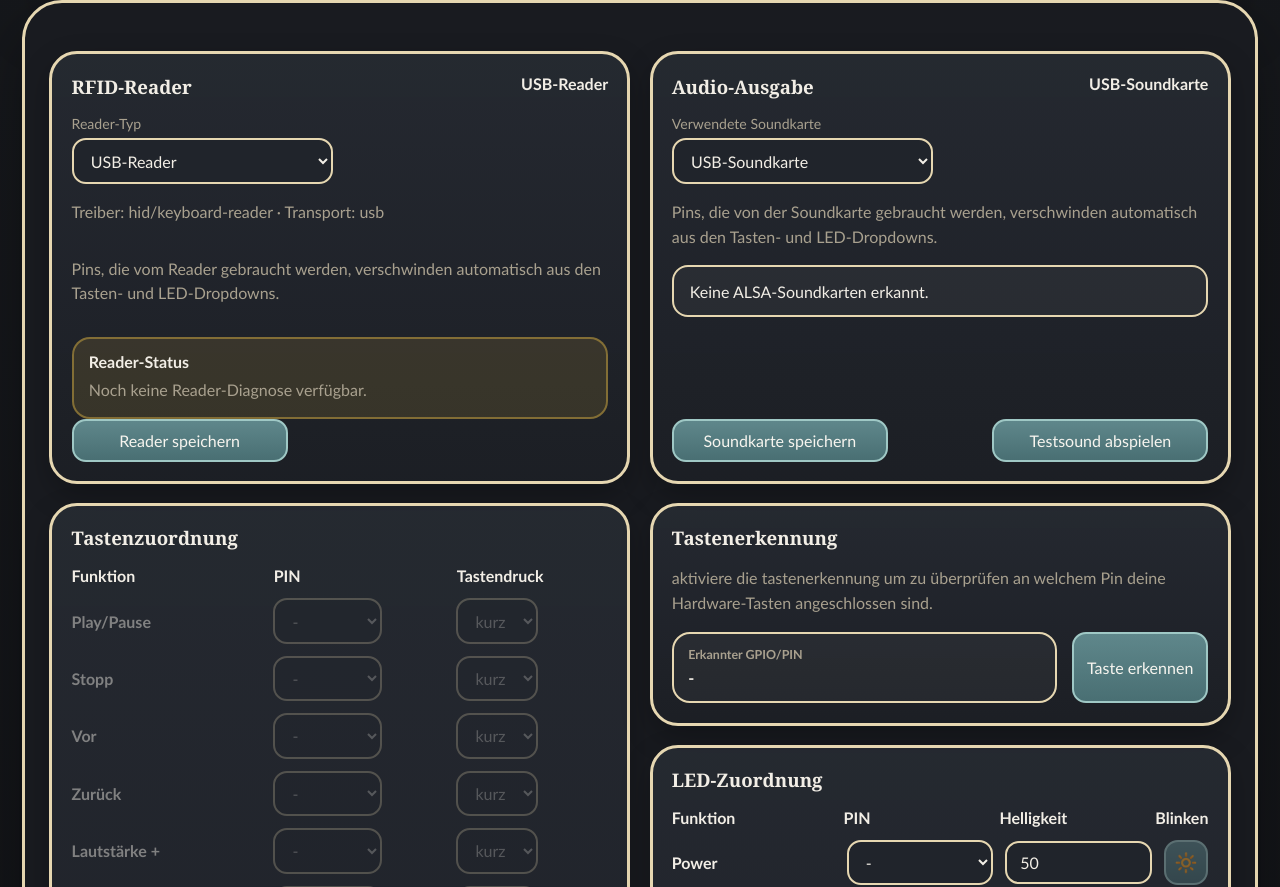
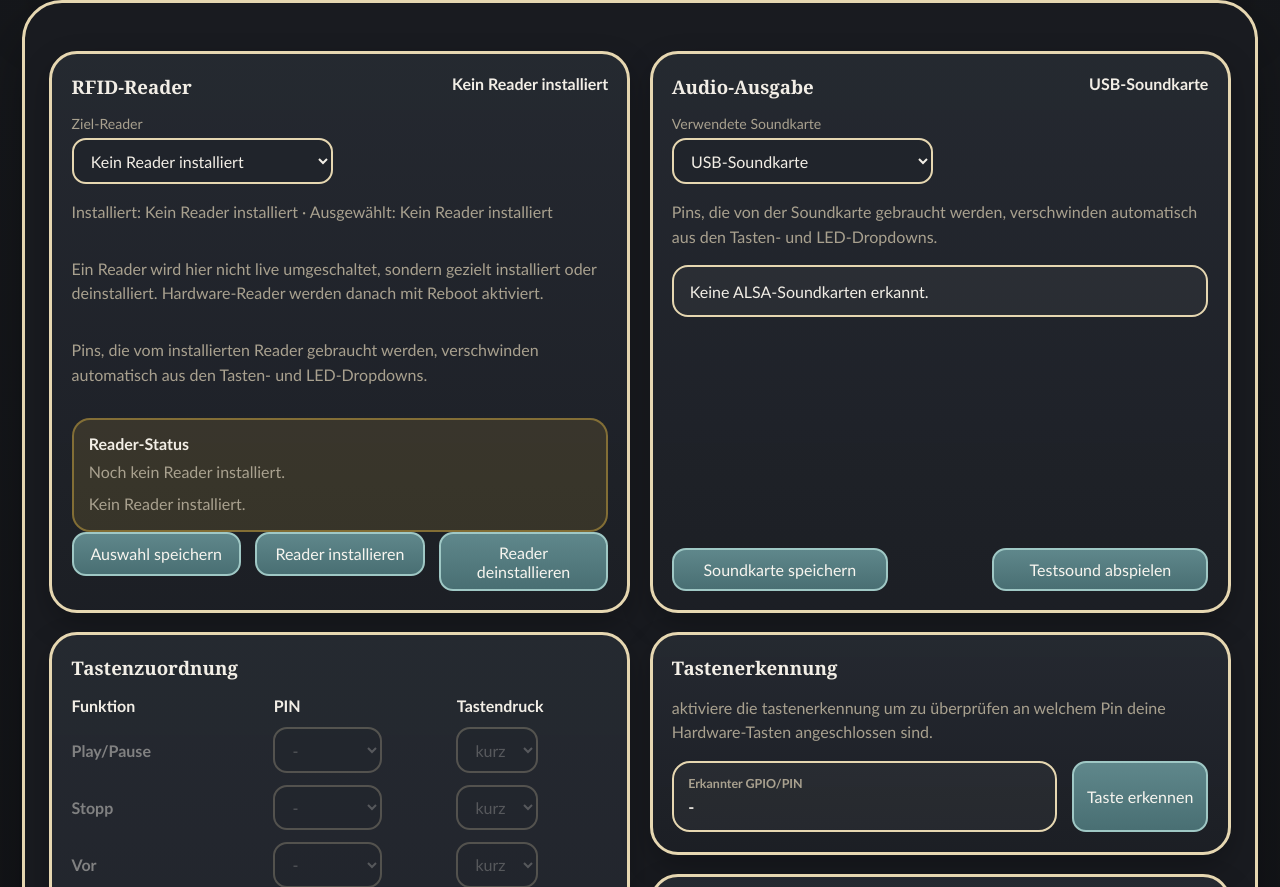
Before and after one commit to Lupus1988/Phoniebox, a Flask app: page /setup in a window 1280 px wide. Shown: the part 218-1105 px from the top of the page. Run offline with Flask 3, Linux system fonts and the light colour scheme.

Commit message:
Add reader install workflow

```diff
--- a/app.py
+++ b/app.py
@@ -43,6 +43,7 @@ AUDIO_PROFILE_DIR = DATA_DIR / "generated" / "audio"
 READER_GUIDE_DIR = BASE_DIR / "assets" / "reader-guides"
 AUDIO_GUIDE_DIR = BASE_DIR / "assets" / "audio-guides"
 HOTSPOT_SECURITY_CHOICES = {"open", "wpa-psk"}
+READER_NONE_ID = "NONE"
 
 app = Flask(
     __name__,
@@ -132,6 +133,7 @@ POWER_ROUTINE_OPTIONS = [
     },
 ]
 READER_OPTIONS = [
+    {"id": READER_NONE_ID, "label": "Kein Reader installiert", "driver": "-", "transport": "-"},
     {"id": "USB", "label": "USB-Reader", "driver": "hid/keyboard-reader", "transport": "usb"},
     {"id": "RC522", "label": "RC522", "driver": "mfrc522", "transport": "spi"},
     {"id": "PN532_I2C", "label": "PN532 (I2C)", "driver": "pn532", "transport": "i2c"},
@@ -427,9 +429,9 @@ def default_library():
 
 def default_reader_status():
     return {
-        "configured_type": "USB",
+        "configured_type": READER_NONE_ID,
         "ready": False,
-        "message": "",
+        "message": "Kein Reader installiert.",
         "details": [],
         "updated_at": 0,
     }
@@ -452,7 +454,11 @@ def default_settings():
 def default_setup():
     return {
         "reader": {
-            "type": "USB",
+            "type": READER_NONE_ID,
+            "target_type": READER_NONE_ID,
+            "install_state": "not_installed",
+            "needs_reboot": False,
+            "last_action_message": "Noch kein Reader installiert.",
             "connection_hint": "USB-Reader anstecken oder RC522 per SPI verdrahten",
         },
         "hardware_buttons_enabled": False,
@@ -589,11 +595,157 @@ def save_settings(data):
 
 
 def load_setup():
-    return merge_defaults(load_json(SETUP_FILE, default_setup()), default_setup())
+    data = merge_defaults(load_json(SETUP_FILE, default_setup()), default_setup())
+    return normalize_setup_data(data)
 
 
 def save_setup(data):
     save_json(SETUP_FILE, data)
+
+
+def valid_reader_ids():
+    return {option["id"] for option in READER_OPTIONS}
+
+
+def normalize_reader_type(value):
+    reader_type = (value or READER_NONE_ID).strip()
+    if reader_type not in valid_reader_ids():
+        return READER_NONE_ID
+    return reader_type
+
+
+def reader_requires_reboot(current_type, target_type):
+    current_type = normalize_reader_type(current_type)
+    target_type = normalize_reader_type(target_type)
+    if current_type == target_type:
+        return False
+    return any(reader_type in {READER_NONE_ID, "RC522", "PN532_I2C", "PN532_SPI", "PN532_UART"} for reader_type in (current_type, target_type))
+
+
+def reader_transition_commands(target_type):
+    target_type = normalize_reader_type(target_type)
+    commands = []
+    if target_type in {"RC522", "PN532_SPI"}:
+        commands.append(["raspi-config", "nonint", "do_spi", "0"])
+    if target_type == "PN532_I2C":
+        commands.append(["raspi-config", "nonint", "do_i2c", "0"])
+    if target_type == "PN532_UART":
+        commands.append(["raspi-config", "nonint", "do_serial_cons", "1"])
+        commands.append(["raspi-config", "nonint", "do_serial_hw", "0"])
+    return commands
+
+
+def run_local_command(command):
+    result = subprocess.run(command, capture_output=True, text=True, check=False)
+    output = (result.stdout or result.stderr or "").strip()
+    return {"ok": result.returncode == 0, "output": output}
+
+
+def save_reader_status(configured_type, ready, message, details=None):
+    save_json(
+        READER_STATUS_FILE,
+        {
+            "configured_type": normalize_reader_type(configured_type),
+            "ready": bool(ready),
+            "message": str(message or ""),
+            "details": list(details or []),
+            "updated_at": int(time.time()),
+        },
+    )
+
+
+def normalize_setup_data(data):
+    reader = data.setdefault("reader", {})
+    installed_type = normalize_reader_type(reader.get("type"))
+    target_type = normalize_reader_type(reader.get("target_type", installed_type))
+    reader["type"] = installed_type
+    reader["target_type"] = target_type
+    state = (reader.get("install_state") or "").strip() or ("installed" if installed_type != READER_NONE_ID else "not_installed")
+    if state not in {"not_installed", "selected", "installed", "reboot_pending", "error"}:
+        state = "installed" if installed_type != READER_NONE_ID else "not_installed"
+    reader["install_state"] = state
+    reader["needs_reboot"] = bool(reader.get("needs_reboot", False))
+    reader["last_action_message"] = (reader.get("last_action_message") or "").strip() or (
+        "Noch kein Reader installiert." if installed_type == READER_NONE_ID else f"{current_reader_option(installed_type)['label']} ist installiert."
+    )
+    return data
+
+
+def reader_install_state(reader_config):
+    installed_type = normalize_reader_type(reader_config.get("type"))
+    target_type = normalize_reader_type(reader_config.get("target_type", installed_type))
+    installed_option = current_reader_option(installed_type)
+    target_option = current_reader_option(target_type)
+    state = (reader_config.get("install_state") or "not_installed").strip()
+    needs_reboot = bool(reader_config.get("needs_reboot"))
+    message = (reader_config.get("last_action_message") or "").strip()
+    if not message:
+        message = "Noch kein Reader installiert." if installed_type == READER_NONE_ID else f"{installed_option['label']} ist installiert."
+    return {
+        "installed_type": installed_type,
+        "target_type": target_type,
+        "installed_option": installed_option,
+        "target_option": target_option,
+        "state": state,
+        "needs_reboot": needs_reboot,
+        "message": message,
+        "can_install": target_type != READER_NONE_ID and target_type != installed_type,
+        "can_uninstall": installed_type != READER_NONE_ID,
+    }
+
+
+def schedule_reboot(delay_seconds=3):
+    subprocess.Popen(
+        ["/bin/sh", "-c", f"sleep {max(int(delay_seconds), 1)} && systemctl reboot"],
+        stdout=subprocess.DEVNULL,
+        stderr=subprocess.DEVNULL,
+        start_new_session=True,
+    )
+
+
+def apply_reader_install_action(data, action, selected_type):
+    reader = data.setdefault("reader", {})
+    current_type = normalize_reader_type(reader.get("type"))
+    selected_type = normalize_reader_type(selected_type)
+    target_type = READER_NONE_ID if action == "uninstall" else selected_type
+    details = []
+
+    for command in reader_transition_commands(target_type):
+        result = run_local_command(command)
+        details.append(result["output"] or "OK")
+        if not result["ok"]:
+            reader["target_type"] = selected_type
+            reader["install_state"] = "error"
+            reader["needs_reboot"] = False
+            reader["last_action_message"] = f"Reader-Aktion fehlgeschlagen: {' '.join(command)}"
+            save_setup(data)
+            return {
+                "ok": False,
+                "message": reader["last_action_message"],
+                "details": [entry for entry in details if entry],
+                "target_type": target_type,
+            }
+
+    reader["type"] = target_type
+    reader["target_type"] = target_type
+    reader["install_state"] = "reboot_pending" if reader_requires_reboot(current_type, target_type) else ("installed" if target_type != READER_NONE_ID else "not_installed")
+    reader["needs_reboot"] = reader["install_state"] == "reboot_pending"
+    if action == "install":
+        reader["last_action_message"] = f"{current_reader_option(target_type)['label']} wurde vorbereitet."
+        save_reader_status(target_type, False, "Reader-Installation vorbereitet.", ["System wird für den gewählten Reader eingerichtet."])
+    else:
+        reader["last_action_message"] = "Reader wurde deinstalliert."
+        save_reader_status(READER_NONE_ID, False, "Kein Reader installiert.", [])
+    save_setup(data)
+    if reader["needs_reboot"]:
+        schedule_reboot()
+    return {
+        "ok": True,
+        "message": reader["last_action_message"],
+        "details": [entry for entry in details if entry],
+        "target_type": target_type,
+        "reboot_scheduled": reader["needs_reboot"],
+    }
 
 
 def build_audio_runtime_config(audio_setup, settings):
@@ -1509,9 +1661,24 @@ def setup():
         section = request.form.get("section", "").strip()
 
         if section == "reader":
-            data["reader"]["type"] = request.form.get("reader_type", data["reader"]["type"]).strip() or "USB"
-            save_setup(data)
-            flash("Reader-Setup gespeichert.", "success")
+            action = request.form.get("reader_action", "select").strip() or "select"
+            selected_type = normalize_reader_type(request.form.get("reader_type", data.get("reader", {}).get("target_type")))
+            data["reader"]["target_type"] = selected_type
+            if action == "select":
+                data["reader"]["install_state"] = "selected"
+                data["reader"]["needs_reboot"] = False
+                data["reader"]["last_action_message"] = f"Ausgewählt: {current_reader_option(selected_type)['label']}"
+                save_setup(data)
+                flash("Reader-Auswahl gespeichert. Für Hardware-Reader jetzt installieren.", "success")
+                return redirect(url_for("setup"))
+            if action in {"install", "uninstall"}:
+                result = apply_reader_install_action(data, action, selected_type)
+                flash(
+                    f"{result['message']} Reboot wird gestartet." if result.get("reboot_scheduled") else result["message"],
+                    "success" if result["ok"] else "error",
+                )
+                return redirect(url_for("setup"))
+            flash("Unbekannte Reader-Aktion.", "error")
             return redirect(url_for("setup"))
 
         if section == "buttons":
@@ -1748,6 +1915,7 @@ def setup():
             return redirect(url_for("setup"))
 
     wifi_snapshot = get_wifi_snapshot()
+    reader_management = reader_install_state(data.get("reader", {}))
     return render_template(
         "setup.html",
         setup_data=data,
@@ -1759,9 +1927,10 @@ def setup():
         audio_profile_dir=AUDIO_PROFILE_DIR,
         hardware_profile=runtime_snapshot["runtime"]["hardware"].get("profile", {}),
         reader_status=load_reader_status(),
+        reader_management=reader_management,
         runtime_state=runtime_snapshot["runtime"],
         button_mapping_rows=button_mapping_rows(data),
-        reader_option=current_reader_option(data.get("reader", {}).get("type", "USB")),
+        reader_option=reader_management["target_option"],
     )
 
 
--- a/templates/setup.html
+++ b/templates/setup.html
@@ -24,28 +24,33 @@
       <input type="hidden" name="section" value="reader">
       <div class="panel-box-head">
         <h3>RFID-Reader</h3>
-        <span>{{ reader_option.label }}</span>
+        <span>{{ reader_management.installed_option.label }}</span>
       </div>
       <div class="form-grid compact">
         <label>
-          <span>Reader-Typ</span>
+          <span>Ziel-Reader</span>
           <select name="reader_type">
             {% for option in reader_options %}
-              <option value="{{ option.id }}" {% if setup_data.reader.type == option.id %}selected{% endif %}>{{ option.label }}</option>
+              <option value="{{ option.id }}" {% if reader_management.target_type == option.id %}selected{% endif %}>{{ option.label }}</option>
             {% endfor %}
           </select>
         </label>
-        {% if reader_option.id != "USB" %}
+        {% if reader_option.id not in ["USB", "NONE"] %}
         <label class="full">
           <span>Anschluss-Hinweis</span>
           <a href="{{ url_for('download_reader_guide', reader_type=reader_option.id) }}">Anschlussplan für {{ reader_option.label }} herunterladen</a>
         </label>
         {% endif %}
       </div>
-      <p class="page-copy">Treiber: {{ reader_option.driver }} · Transport: {{ reader_option.transport }}</p>
-      <p class="page-copy">Pins, die vom Reader gebraucht werden, verschwinden automatisch aus den Tasten- und LED-Dropdowns.</p>
+      <p class="page-copy">Installiert: {{ reader_management.installed_option.label }} · Ausgewählt: {{ reader_management.target_option.label }}</p>
+      <p class="page-copy">Ein Reader wird hier nicht live umgeschaltet, sondern gezielt installiert oder deinstalliert. Hardware-Reader werden danach mit Reboot aktiviert.</p>
+      {% if reader_option.id != "NONE" %}
+        <p class="page-copy">Treiber: {{ reader_option.driver }} · Transport: {{ reader_option.transport }}</p>
+      {% endif %}
+      <p class="page-copy">Pins, die vom installierten Reader gebraucht werden, verschwinden automatisch aus den Tasten- und LED-Dropdowns.</p>
       <div class="reader-status-box {% if reader_status.ready %}is-ready{% else %}is-warning{% endif %}">
         <strong>Reader-Status</strong>
+        <p>{{ reader_management.message }}</p>
         <p>{{ reader_status.message or ("Reader bereit." if reader_status.ready else "Noch keine Reader-Diagnose verfügbar.") }}</p>
         {% if (not reader_status.ready) and reader_status.details %}
           <ul class="plain-list compact-plain-list">
@@ -55,7 +60,11 @@
           </ul>
         {% endif %}
       </div>
-      <button class="primary setup-save-button" type="submit">Reader speichern</button>
+      <div class="setup-action-row">
+        <button class="button-like setup-save-button" type="submit" name="reader_action" value="select">Auswahl speichern</button>
+        <button class="primary setup-save-button" type="submit" name="reader_action" value="install" {% if not reader_management.can_install %}disabled{% endif %}>Reader installieren</button>
+        <button class="button-like setup-save-button" type="submit" name="reader_action" value="uninstall" {% if not reader_management.can_uninstall %}disabled{% endif %}>Reader deinstallieren</button>
+      </div>
     </form>
 
     <form method="post" class="panel-box setup-save-card">
```
Also changed, not shown: hardware/manager.py (+7 -2 lines), scripts/rfid_worker.py (+5 -3 lines), tests/test_app_routes.py (+50 -1 lines), tests/test_hardware_helpers.py (+8 -0 lines), tests/test_rfid_worker.py (added, +42 -0 lines).
